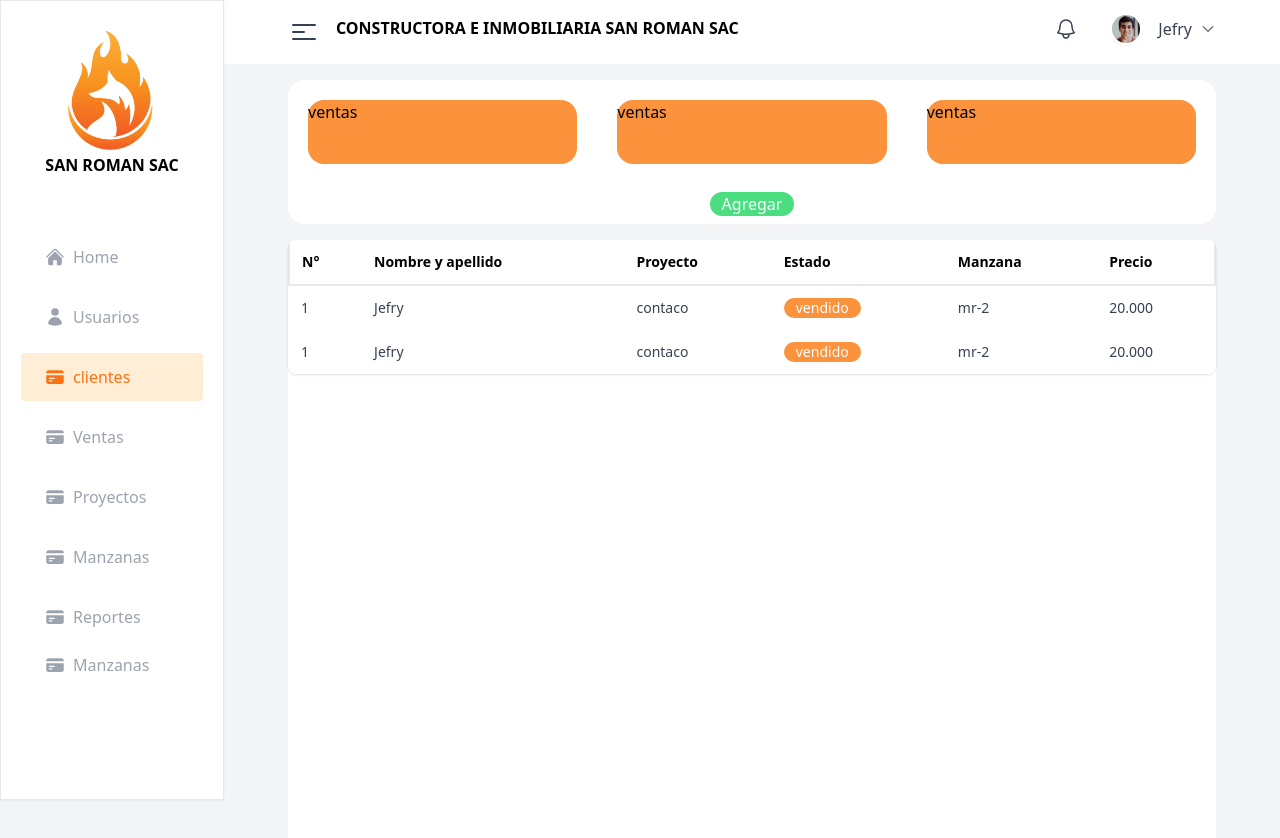
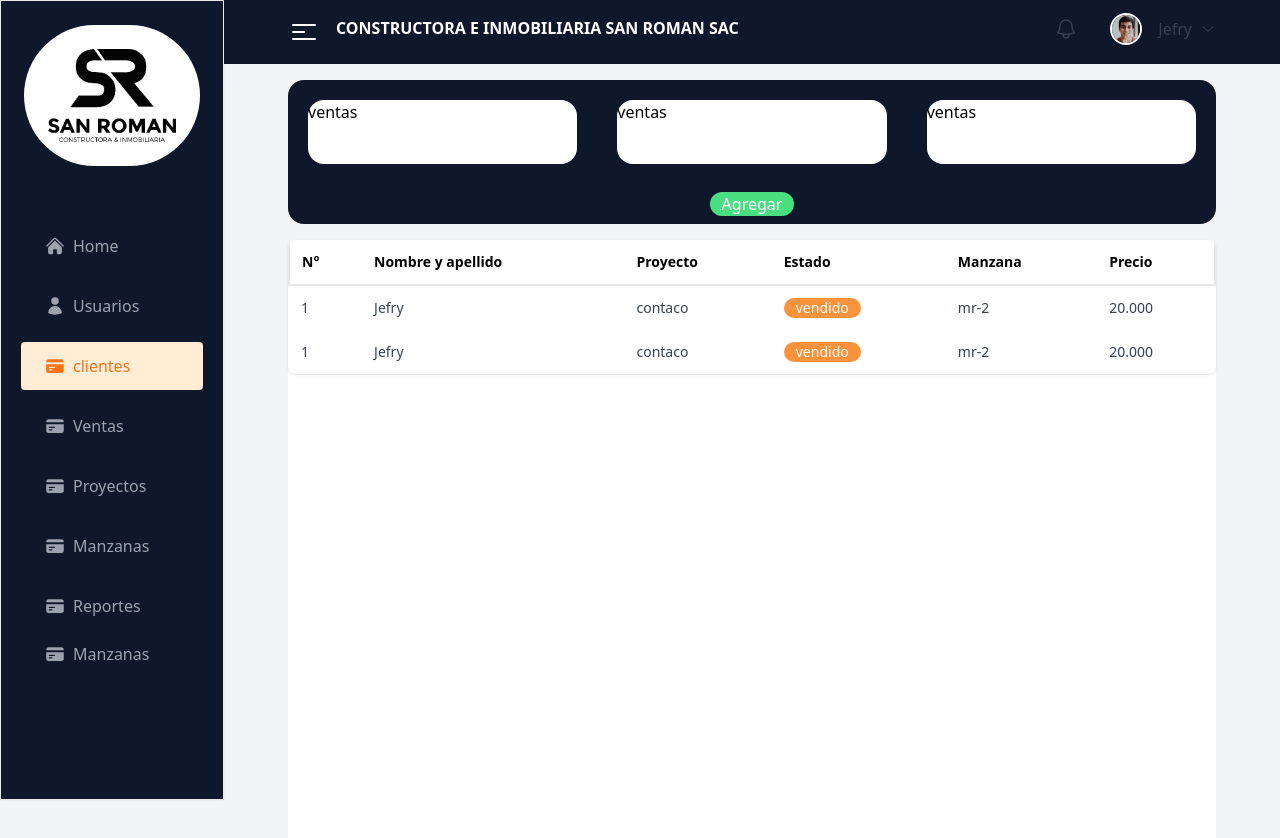
Before and after one commit to jefrydep/san_roman_app_front, a Next.js app: page /clientes in a window 1280 px wide. Shown: the top 838 px of the page. Built offline with nearby package versions, Linux system fonts and the light colour scheme.

Commit message:
theme changer not ready

```diff
--- a/components/SideBar.tsx
+++ b/components/SideBar.tsx
@@ -8,15 +8,11 @@ const SideBar = forwardRef(({ showNav }: any, ref: any) => {
   const router = useRouter();
 
   return (
-    <div ref={ref} className="fixed w-56 h-full border bg-white shadow-sm">
+    <div ref={ref} className="fixed w-56 h-full border bg-[#0f172a] shadow-sm">
       <div className="flex justify-center mt-6 mb-14">
-        <picture>
-          <img
-            className="w-32 h-auto"
-            src="/ferox-transparent.png"
-            alt="company logo"
-          />
-          <h2 className="font-bold"> SAN ROMAN SAC</h2>
+        <picture className="bg-white rounded-full p-6">
+          <img className="w-32 h-auto" src="/logo.png" alt="company logo" />
+          {/* <h2 className="font-bold"> SAN ROMAN SAC</h2> */}
         </picture>
       </div>
 
@@ -117,6 +113,10 @@ const SideBar = forwardRef(({ showNav }: any, ref: any) => {
             </div>
           </div>
         </Link>
+
+        <Link href="/reportes">
+
+
         <div className="grid grid-cols-1 ">
           <div
             onClick={() => setShowMenu(!showMenu)}
@@ -145,6 +145,7 @@ const SideBar = forwardRef(({ showNav }: any, ref: any) => {
             </div>
           )}
         </div>
+        </Link>
         <Link href="/manzana">
           <div
             className={`pl-6 py-3 mx-5 rounded text-center cursor-pointer mb-3 flex items-center transition-colors ${
--- a/components/TopBar.tsx
+++ b/components/TopBar.tsx
@@ -13,17 +13,17 @@ import Link from "next/link";
 export default function TopBar({ showNav, setShowNav }:any) {
   return (
     <div
-      className={`fixed w-full h-16 flex bg-white justify-between items-center transition-all duration-[400ms] ${
+      className={`fixed w-full h-16 flex bg-[#0f172a] justify-between items-center transition-all duration-[400ms] ${
         showNav ? "pl-56" : ""
       }`}
     >
-      <div className="pl-4 flex flex-row md:pl-16">
+      <div className="pl-4 flex flex-row md:pl-16 ">
         <Bars3CenterLeftIcon
 
-          className="h-8 w-8 text-gray-700 cursor-pointer"
+          className="h-8 w-8 text-white cursor-pointer"
           onClick={() => setShowNav(!showNav)}
         />
-        <div className="mx-4 font-bold  ">
+        <div className="mx-4 font-bold text-white ">
         CONSTRUCTORA E  INMOBILIARIA SAN ROMAN SAC
         </div>
 
--- a/pages/clientes.tsx
+++ b/pages/clientes.tsx
@@ -4,15 +4,15 @@ const clientes = () => {
   const [showModal, setShowModal] = useState(false);
   return (
     <>
-      <div className="  flex flex-col my-4 w-full bg-white rounded-2xl  ">
+      <div className="  flex flex-col my-4 w-full   bg-[#0f172a] rounded-2xl  ">
         <div className="flex">
-          <div className=" mt-5 mx-5 flex-auto   h-16 bg-orange-400 rounded-2xl  flex-row">
+          <div className=" mt-5 mx-5 flex-auto   h-16 bg-white rounded-2xl  flex-row">
             ventas
           </div>
-          <div className=" my-5 mx-5 flex-auto   h-16 bg-orange-400 rounded-2xl  flex-row">
+          <div className=" my-5 mx-5 flex-auto   h-16 bg-white rounded-2xl  flex-row">
             ventas
           </div>
-          <div className=" my-5 mx-5 flex-auto    h-16 bg-orange-400 rounded-2xl  flex-row">
+          <div className=" my-5 mx-5 flex-auto    h-16 bg-white rounded-2xl  flex-row">
             ventas
           </div>
         </div>
```
Also changed, not shown: public/logo.png (added).
